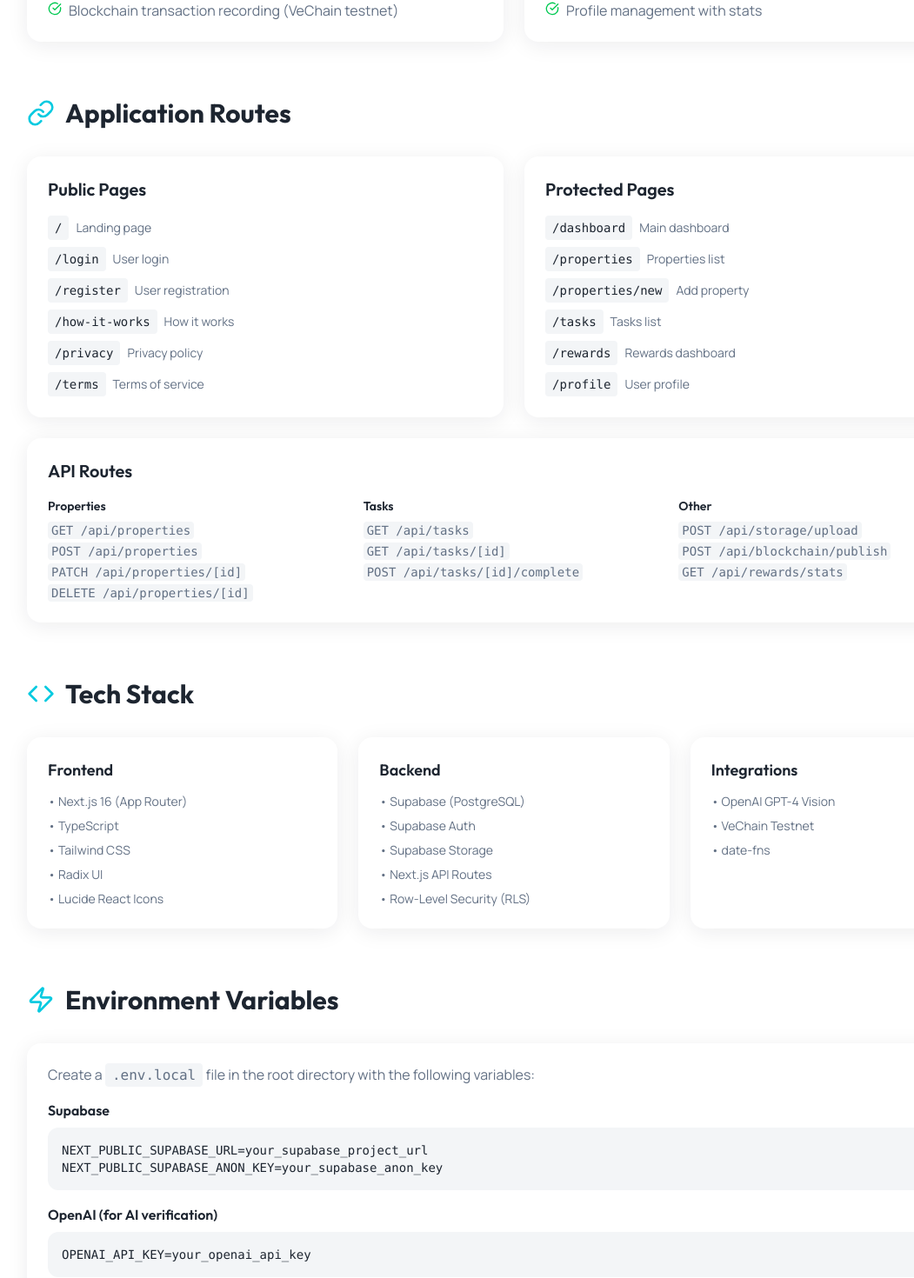
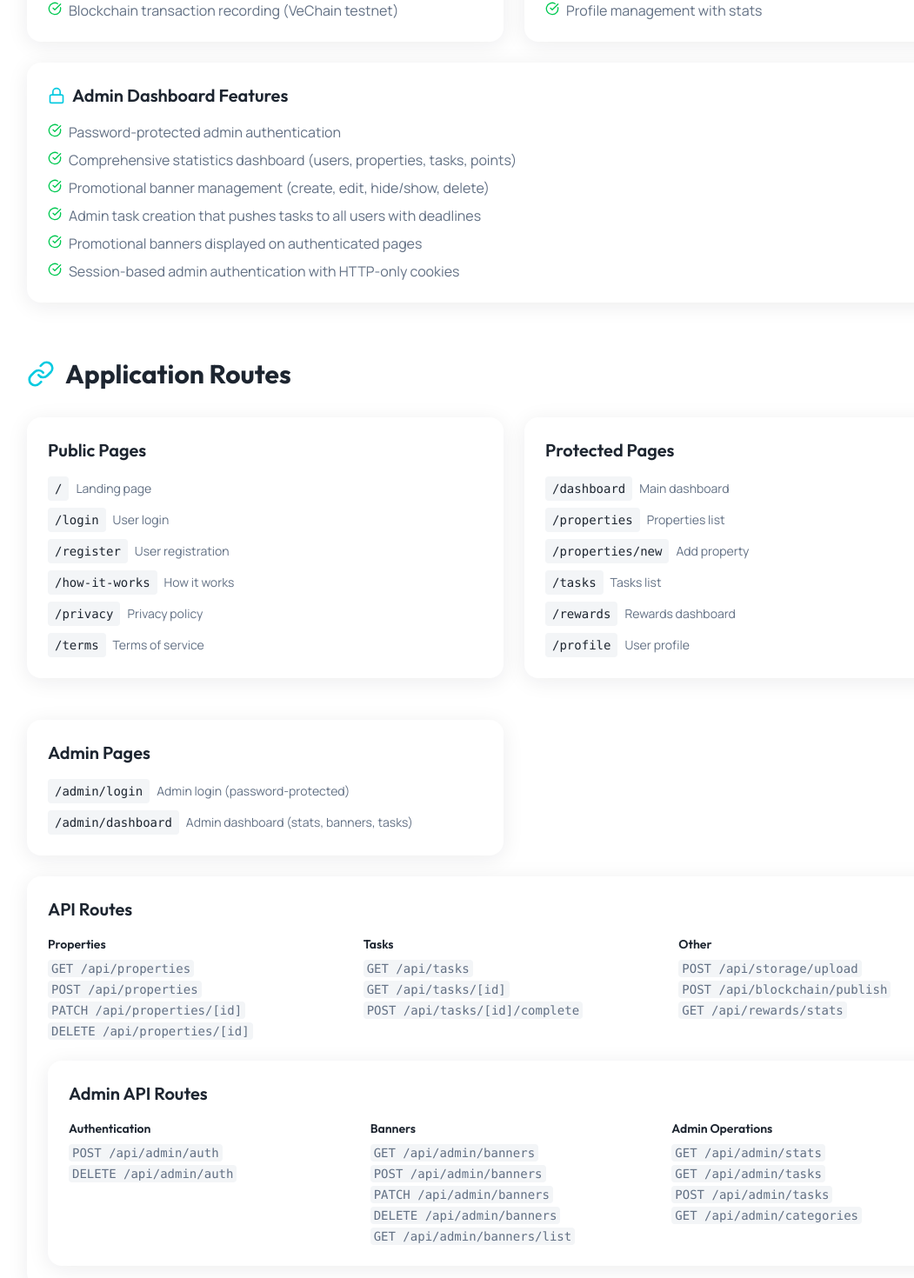
Before and after one commit to shashank-padala/insurus, a Next.js app: page /delivery-summary in a window 1280 px wide. Shown: the part 653-2123 px from the top of the page at 87% size, without its empty margins (49-1100 px from the left). Built offline with nearby package versions, Linux system fonts and the light colour scheme; no server answers.

Commit message:
Update delivery summary page with admin dashboard details

```diff
--- a/src/app/delivery-summary/page.tsx
+++ b/src/app/delivery-summary/page.tsx
@@ -136,6 +136,39 @@ export default function DeliverySummaryPage() {
               </ul>
             </div>
           </div>
+
+          <div className="mt-6 bg-card p-6 rounded-xl shadow-card">
+            <h3 className="text-xl font-heading font-semibold text-foreground mb-4 flex items-center gap-2">
+              <Lock className="w-5 h-5 text-accent" />
+              Admin Dashboard Features
+            </h3>
+            <ul className="space-y-2 text-muted-foreground">
+              <li className="flex items-start gap-2">
+                <CheckCircle className="w-4 h-4 text-green-500 mt-0.5 flex-shrink-0" />
+                <span>Password-protected admin authentication</span>
+              </li>
+              <li className="flex items-start gap-2">
+                <CheckCircle className="w-4 h-4 text-green-500 mt-0.5 flex-shrink-0" />
+                <span>Comprehensive statistics dashboard (users, properties, tasks, points)</span>
+              </li>
+              <li className="flex items-start gap-2">
+                <CheckCircle className="w-4 h-4 text-green-500 mt-0.5 flex-shrink-0" />
+                <span>Promotional banner management (create, edit, hide/show, delete)</span>
+              </li>
+              <li className="flex items-start gap-2">
+                <CheckCircle className="w-4 h-4 text-green-500 mt-0.5 flex-shrink-0" />
+                <span>Admin task creation that pushes tasks to all users with deadlines</span>
+              </li>
+              <li className="flex items-start gap-2">
+                <CheckCircle className="w-4 h-4 text-green-500 mt-0.5 flex-shrink-0" />
+                <span>Promotional banners displayed on authenticated pages</span>
+              </li>
+              <li className="flex items-start gap-2">
+                <CheckCircle className="w-4 h-4 text-green-500 mt-0.5 flex-shrink-0" />
+                <span>Session-based admin authentication with HTTP-only cookies</span>
+              </li>
+            </ul>
+          </div>
         </section>
 
         {/* Application Routes */}
@@ -211,6 +244,22 @@ export default function DeliverySummaryPage() {
                 </div>
               </div>
             </div>
+
+            <div className="mt-6 bg-card p-6 rounded-xl shadow-card">
+              <h3 className="text-xl font-heading font-semibold text-foreground mb-4">
+                Admin Pages
+              </h3>
+              <div className="space-y-2 text-sm">
+                <div className="flex items-center gap-2">
+                  <code className="bg-muted px-2 py-1 rounded text-foreground">/admin/login</code>
+                  <span className="text-muted-foreground">Admin login (password-protected)</span>
+                </div>
+                <div className="flex items-center gap-2">
+                  <code className="bg-muted px-2 py-1 rounded text-foreground">/admin/dashboard</code>
+                  <span className="text-muted-foreground">Admin dashboard (stats, banners, tasks)</span>
+                </div>
+              </div>
+            </div>
           </div>
 
           <div className="mt-6 bg-card p-6 rounded-xl shadow-card">
@@ -241,6 +290,40 @@ export default function DeliverySummaryPage() {
                   <div><code className="bg-muted px-1 py-0.5 rounded">POST /api/storage/upload</code></div>
                   <div><code className="bg-muted px-1 py-0.5 rounded">POST /api/blockchain/publish</code></div>
                   <div><code className="bg-muted px-1 py-0.5 rounded">GET /api/rewards/stats</code></div>
+                </div>
+              </div>
+            </div>
+
+            <div className="mt-6 bg-card p-6 rounded-xl shadow-card">
+              <h3 className="text-xl font-heading font-semibold text-foreground mb-4">
+                Admin API Routes
+              </h3>
+              <div className="grid md:grid-cols-3 gap-4 text-sm">
+                <div>
+                  <h4 className="font-semibold text-foreground mb-2">Authentication</h4>
+                  <div className="space-y-1 text-muted-foreground">
+                    <div><code className="bg-muted px-1 py-0.5 rounded">POST /api/admin/auth</code></div>
+                    <div><code className="bg-muted px-1 py-0.5 rounded">DELETE /api/admin/auth</code></div>
+                  </div>
+                </div>
+                <div>
+                  <h4 className="font-semibold text-foreground mb-2">Banners</h4>
+                  <div className="space-y-1 text-muted-foreground">
+                    <div><code className="bg-muted px-1 py-0.5 rounded">GET /api/admin/banners</code></div>
+                    <div><code className="bg-muted px-1 py-0.5 rounded">POST /api/admin/banners</code></div>
+                    <div><code className="bg-muted px-1 py-0.5 rounded">PATCH /api/admin/banners</code></div>
+                    <div><code className="bg-muted px-1 py-0.5 rounded">DELETE /api/admin/banners</code></div>
+                    <div><code className="bg-muted px-1 py-0.5 rounded">GET /api/admin/banners/list</code></div>
+                  </div>
+                </div>
+                <div>
+                  <h4 className="font-semibold text-foreground mb-2">Admin Operations</h4>
+                  <div className="space-y-1 text-muted-foreground">
+                    <div><code className="bg-muted px-1 py-0.5 rounded">GET /api/admin/stats</code></div>
+                    <div><code className="bg-muted px-1 py-0.5 rounded">GET /api/admin/tasks</code></div>
+                    <div><code className="bg-muted px-1 py-0.5 rounded">POST /api/admin/tasks</code></div>
+                    <div><code className="bg-muted px-1 py-0.5 rounded">GET /api/admin/categories</code></div>
+                  </div>
                 </div>
               </div>
             </div>
@@ -329,6 +412,16 @@ export default function DeliverySummaryPage() {
                   <div>VECHAIN_WALLET_ADDRESS=your_testnet_wallet_address</div>
                 </div>
               </div>
+
+              <div>
+                <h3 className="font-semibold text-foreground mb-2">Admin Dashboard</h3>
+                <div className="bg-muted p-4 rounded-lg font-mono text-sm">
+                  <div>ADMIN_PASSWORD=your_admin_password</div>
+                </div>
+                <p className="text-sm text-muted-foreground mt-2">
+                  Password for accessing the admin dashboard at <code className="bg-muted px-1 py-0.5 rounded">/admin/login</code>
+                </p>
+              </div>
             </div>
           </div>
         </section>
@@ -359,6 +452,8 @@ export default function DeliverySummaryPage() {
               <li><code className="bg-muted px-2 py-1 rounded">007_add_task_evidence_bucket.sql</code> - Task evidence bucket</li>
               <li><code className="bg-muted px-2 py-1 rounded">008_add_verifications_insert_policy.sql</code> - RLS policy for verifications</li>
               <li><code className="bg-muted px-2 py-1 rounded">009_update_blockchain_transactions.sql</code> - Blockchain transactions update</li>
+              <li><code className="bg-muted px-2 py-1 rounded">010_create_promotional_banners.sql</code> - Promotional banners table</li>
+              <li><code className="bg-muted px-2 py-1 rounded">011_create_admin_tasks.sql</code> - Admin tasks and user admin tasks tables</li>
             </ol>
           </div>
         </section>
```
